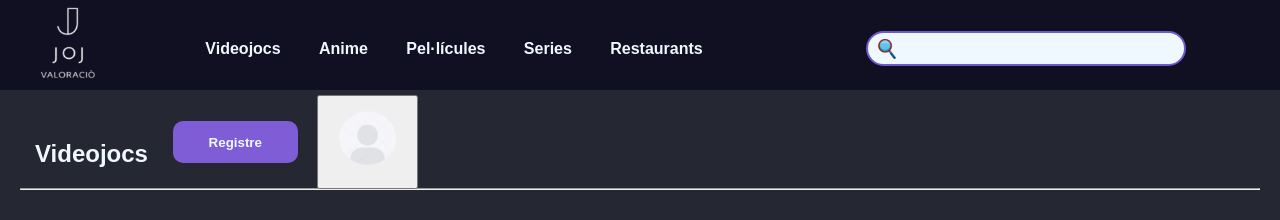
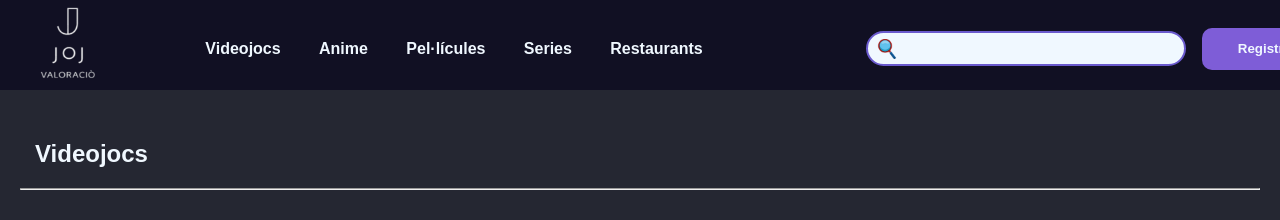
Before and after one commit to santsa9/projectefinal, a React (Create React App) app: page / in a window 1280 px wide. Shown: the top 220 px of the page. Built offline with nearby package versions, Linux system fonts and the light colour scheme.

Commit message:
botó usuari arreglat + rutes

```diff
--- a/src/App.css
+++ b/src/App.css
@@ -172,10 +172,16 @@ body {
 
 .logiusuari {
   position: relative;
-  width: 85px;
-  height: 85px;
+  width: 80px;
+  height: 80px;
   cursor: pointer;
+  background-color: rgb(17, 16, 35);
+}
 
+.usuari-btn {
+  background-color: rgb(17, 16, 35);
+  border: none;
+  padding: 0%;
 }
 
 .score {
--- a/src/components/Anime.jsx
+++ b/src/components/Anime.jsx
@@ -46,8 +46,9 @@ function Anime() {
                 <Link to="/Registre">
                     <button onClick={Registre} className="registre">Registre</button>
                 </Link>
-                    <img className='logiusuari' src={usuari}></img>
-                </div>
+                <button className="usuari-btn" onClick={() => navigate("/Usuari")}>
+                    <img className="logiusuari" src={usuari} alt="Usuari" />
+                </button>                </div>
             </nav>
             </header>
 
--- a/src/components/Pelis.jsx
+++ b/src/components/Pelis.jsx
@@ -46,8 +46,9 @@ function Pelis() {
                 <Link to="/Registre">
                     <button onClick={Registre} className="registre">Registre</button>
                 </Link>
-                    <img className='logiusuari' src={usuari}></img>
-                </div>
+                <button className="usuari-btn" onClick={() => navigate("/Usuari")}>
+                    <img className="logiusuari" src={usuari} alt="Usuari" />
+                </button>                </div>
             </nav>
             </header>
 
--- a/src/components/PuntuacioPagina.jsx
+++ b/src/components/PuntuacioPagina.jsx
@@ -33,7 +33,9 @@ function MenuPrincipal() {
             </div>
             <div className='botoregis'>
                 <button className='registre'>Registre</button>
-                <img className='logiusuari' src={usuari}></img>
+            <button className="usuari-btn" onClick={() => navigate("/Usuari")}>
+              <img className="logiusuari" src={usuari} alt="Usuari" />
+            </button>
             </div>
         </nav>
         </header>
--- a/src/components/Restaurants.jsx
+++ b/src/components/Restaurants.jsx
@@ -47,7 +47,9 @@ function Restaurants() {
                 <Link to="/Registre">
                     <button onClick={Registre} className="registre">Registre</button>
                 </Link>
-                    <img className='logiusuari' src={usuari}></img>
+                <button className="usuari-btn" onClick={() => navigate("/Usuari")}>
+                    <img className="logiusuari" src={usuari} alt="Usuari" />
+                </button>
                 </div>
             </nav>
             </header>
--- a/src/components/Series.jsx
+++ b/src/components/Series.jsx
@@ -46,7 +46,9 @@ function Series() {
                 <Link to="/Registre">
                     <button onClick={Registre} className="registre">Registre</button>
                 </Link>
-                    <img className='logiusuari' src={usuari}></img>
+                <button className="usuari-btn" onClick={() => navigate("/Usuari")}>
+                    <img className="logiusuari" src={usuari} alt="Usuari" />
+                </button>
                 </div>
             </nav>
             </header>
--- a/src/components/Videojocs.jsx
+++ b/src/components/Videojocs.jsx
@@ -47,7 +47,9 @@ function Videojocs() {
                 <Link to="/Registre">
                     <button onClick={Registre} className="registre">Registre</button>
                 </Link>
-                    <img className='logiusuari' src={usuari}></img>
+                <button className="usuari-btn" onClick={() => navigate("/Usuari")}>
+                    <img className="logiusuari" src={usuari} alt="Usuari" />
+                </button>
                 </div>
             </nav>
             </header>
```
